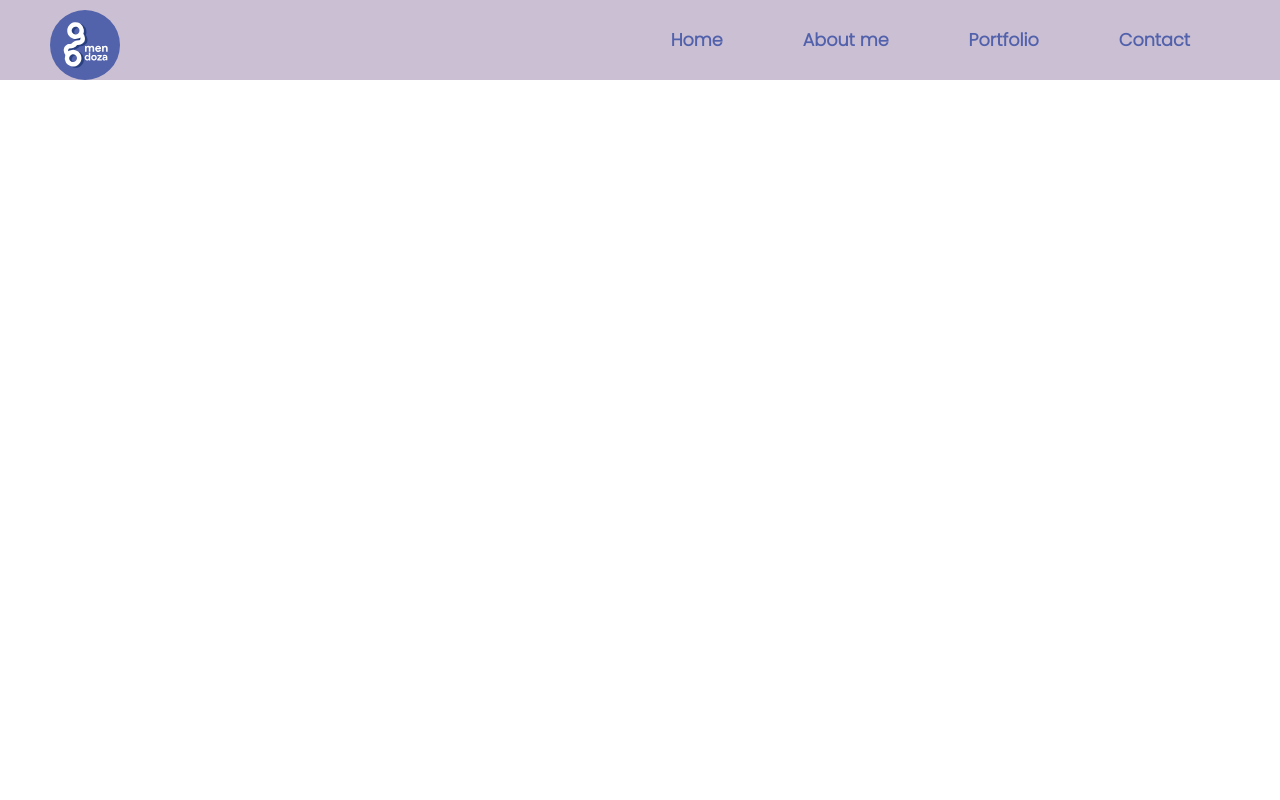
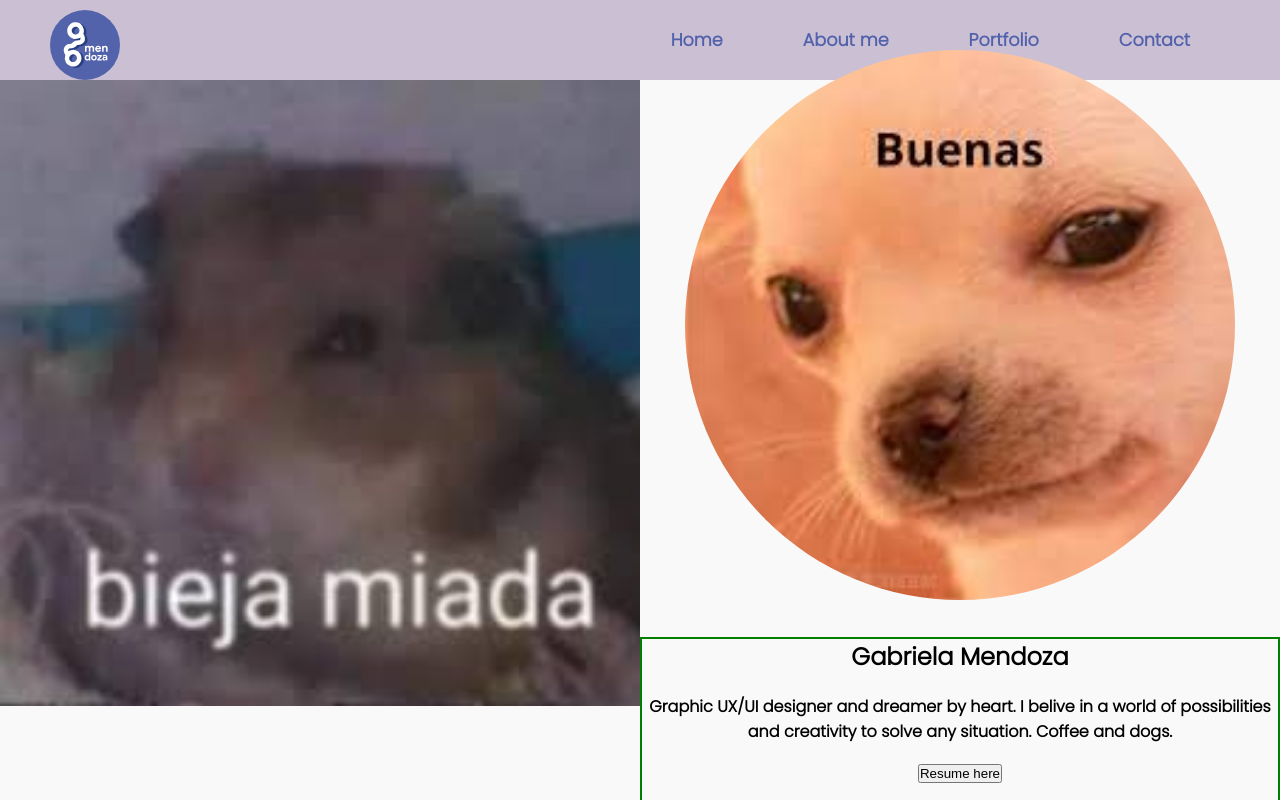
Before and after one commit to ivanlandaverde25/Anita-Bananita, a plain HTML site: page index.html in a window 1280 px wide. Drawn offline with Linux system fonts and the light colour scheme.

Commit message:
Hero comenzado

```diff
--- a/index.html
+++ b/index.html
@@ -13,6 +13,7 @@
     <link rel="preconnect" href="https://fonts.googleapis.com">
     <link rel="preconnect" href="https://fonts.gstatic.com" crossorigin>
     <link href="https://fonts.googleapis.com/css2?family=Poppins:wght@300&display=swap" rel="stylesheet">
+    <link rel="stylesheet" href="https://cdnjs.cloudflare.com/ajax/libs/font-awesome/6.3.0/css/all.min.css" integrity="sha512-SzlrxWUlpfuzQ+pcUCosxcglQRNAq/DZjVsC0lE40xsADsfeQoEypE+enwcOiGjk/bSuGGKHEyjSoQ1zVisanQ==" crossorigin="anonymous" referrerpolicy="no-referrer" />
     <title>Anita Bananita Portafolio :3</title>
 </head>
 <body>
@@ -40,6 +41,34 @@
                 </div>
             </nav>
         </header>
+        <!-- Creación del Hero principal -->
+        <section class="hero">
+            <!-- Imagen principal del hero -->
+            <div class="hero-image">
+                <img class="hero-image-principal" src="./res/images/image-principal-hero.jpg" alt="hero image">
+            </div>
+            <!-- Información del Hero -->
+            <div class="hero-information">
+                <div>
+                    <img class="hero-information-image" src="./res/images/image-hero.jpg" alt="Ana Gabriela">
+                </div>
+                <div class="hero-information-info">
+                    <h1>Gabriela Mendoza</h1>
+                    <strong class="hero-information-info-testimonial">
+                        Graphic UX/UI designer and dreamer by heart. I belive in a world of possibilities and creativity to solve any situation. Coffee and dogs.
+                    </strong>
+                    <button class="hero-information-info-btn">Resume here</button>
+                    <div class="hero-information-info-social">
+                        <a href="#">
+                            <i class="fa-brands fa-instagram"></i>
+                        </a>
+                        <a href="#">
+                            <i class="fa-brands fa-youtube"></i>
+                        </a>
+                    </div>
+                </div>
+            </div>
+        </section>
     </div>
 
     <script src="./js/main.js"></script>
--- /dev/null
+++ b/sass/hero.scss
@@ -0,0 +1,41 @@
+.hero{
+    background-color: var( --principal );
+    display: grid;
+    grid-template:
+    "hero-image hero-information" 90vh/
+    50%         50%;
+
+    &-image{
+        grid-area: "hero-image";
+        min-height: auto;
+
+        &-principal{
+            width: 100%;
+        }
+    }
+
+    &-information{
+        grid-area: "hero-information";
+        display: flex;
+        flex-flow: column nowrap;
+        justify-content: center;
+        align-items: center;
+
+        &-image{
+            min-width: 550px;
+            border-radius: 50%;
+            margin-bottom: 30px;
+        }
+
+        &-info{
+            border: 2px solid green;
+            display: flex;
+            flex-flow: column nowrap;
+            justify-content: center;
+            align-items: center;
+            text-align: center;
+            gap: 20px;
+            height: auto;
+        }
+    }
+}
--- a/sass/index.scss
+++ b/sass/index.scss
@@ -27,3 +27,4 @@ body{
 }
 
 @import "menu";
+@import "hero";
```
Also changed, not shown: css/style.css, res/images/image-hero.jfif (added), res/images/image-hero.jpg (added), res/images/image-principal-hero.jpg (added), 1 other file.
